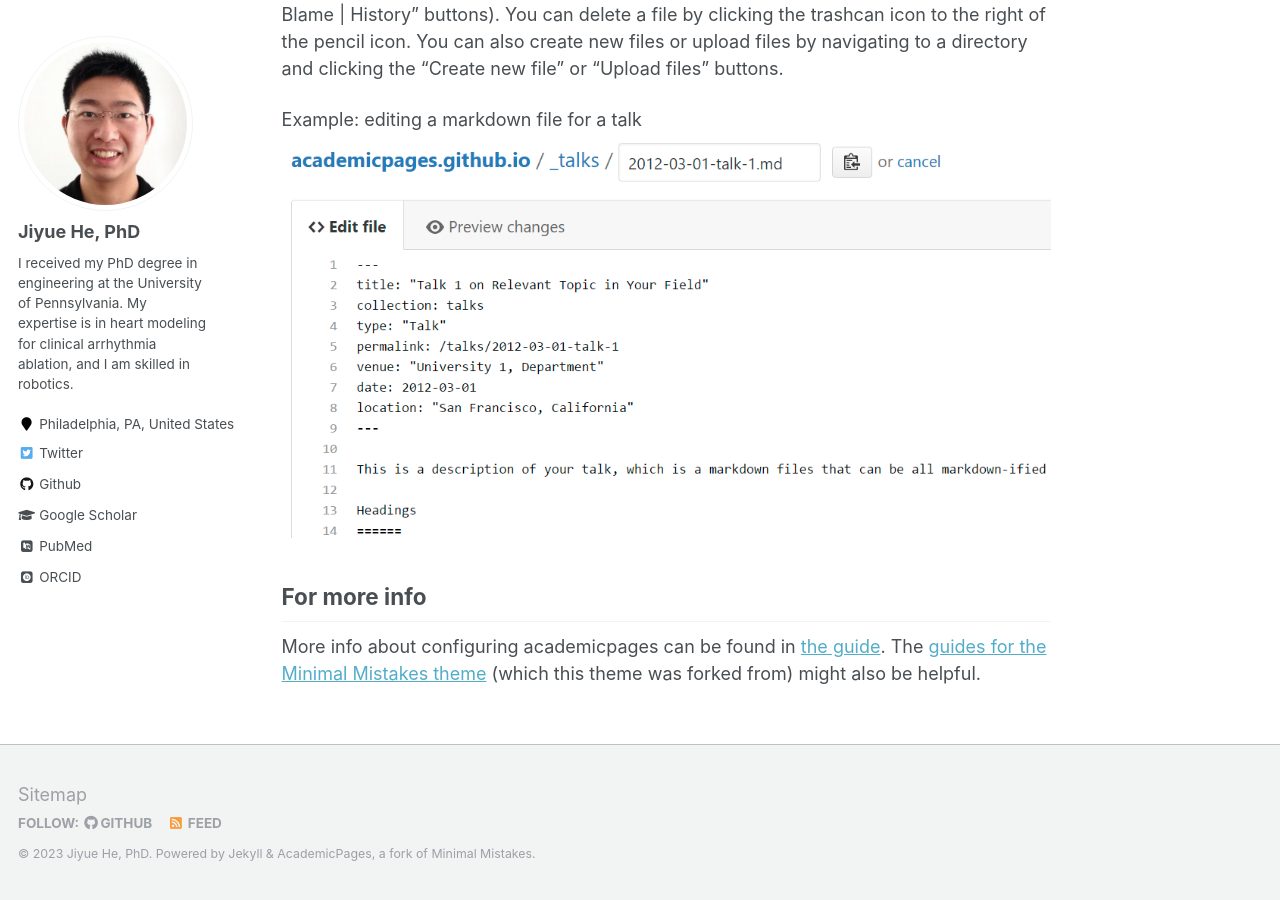
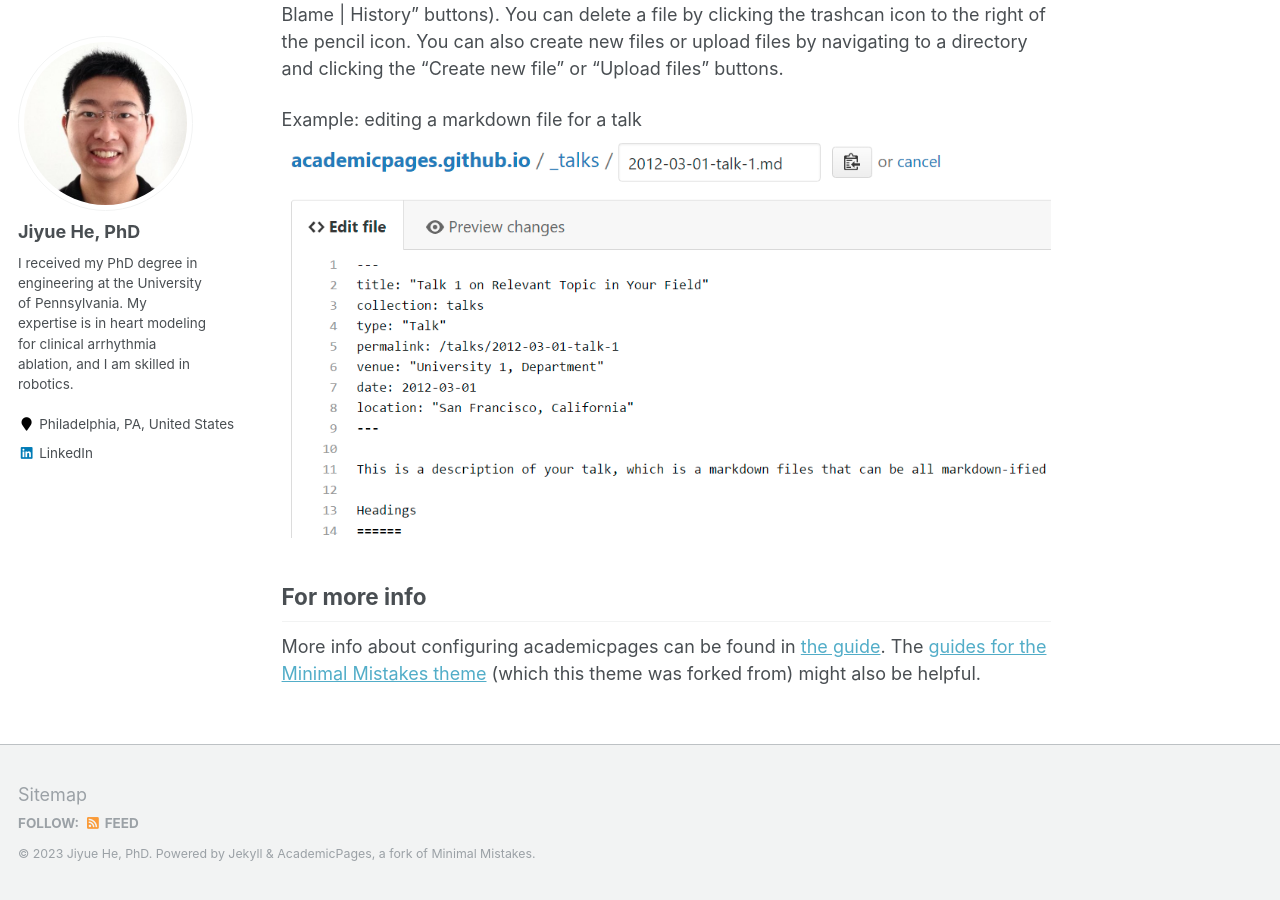
Before and after one commit to jiyuehe/jiyuehe.github.io, a Jekyll site: the page built from _pages/about.md, in a window 1280 px wide and 900 px high, scrolled down 2463 px. Built offline with Jekyll 4.4.1, drawn with Linux system fonts in a browser that asks for light colours; some web fonts are replaced; some of the changed lines change nothing that is shown.

Commit message:
Update _config.yml

```diff
--- a/_config.yml
+++ b/_config.yml
@@ -85,8 +85,8 @@
   bio              : "I received my PhD degree in engineering at the University of Pennsylvania. My expertise is in heart modeling for clinical arrhythmia ablation, and I am skilled in robotics."
   location         : "Philadelphia, PA, United States"
   employer         :
-  pubmed           : "https://www.ncbi.nlm.nih.gov/pubmed/?term=john+snow"
-  googlescholar    : "http://yourfullgooglescholarurl.com"
+  pubmed           :
+  googlescholar    :
   email            :
   researchgate     :  # example: "https://www.researchgate.net/profile/yourprofile"
   uri              :
@@ -96,20 +96,20 @@
   flickr           :
   facebook         :
   foursquare       :
-  github           : "academicpages"
+  github           :
   google_plus      :
   keybase          :
   instagram        :
-  impactstory      : #"https://profiles.impactstory.org/u/xxxx-xxxx-xxxx-xxxx"
+  impactstory      :
   lastfm           :
-  linkedin         :
-  orcid            : "http://orcid.org/yourorcidurl"
+  linkedin         : "https://www.linkedin.com/in/jiyuehe "
+  orcid            :
   pinterest        :
   soundcloud       :
-  stackoverflow    : # http://stackoverflow.com/users/123456/username
+  stackoverflow    :
   steam            :
   tumblr           :
-  twitter          : "replacethistwitterhandle"
+  twitter          :
   vine             :
   weibo            :
   xing             :
```
